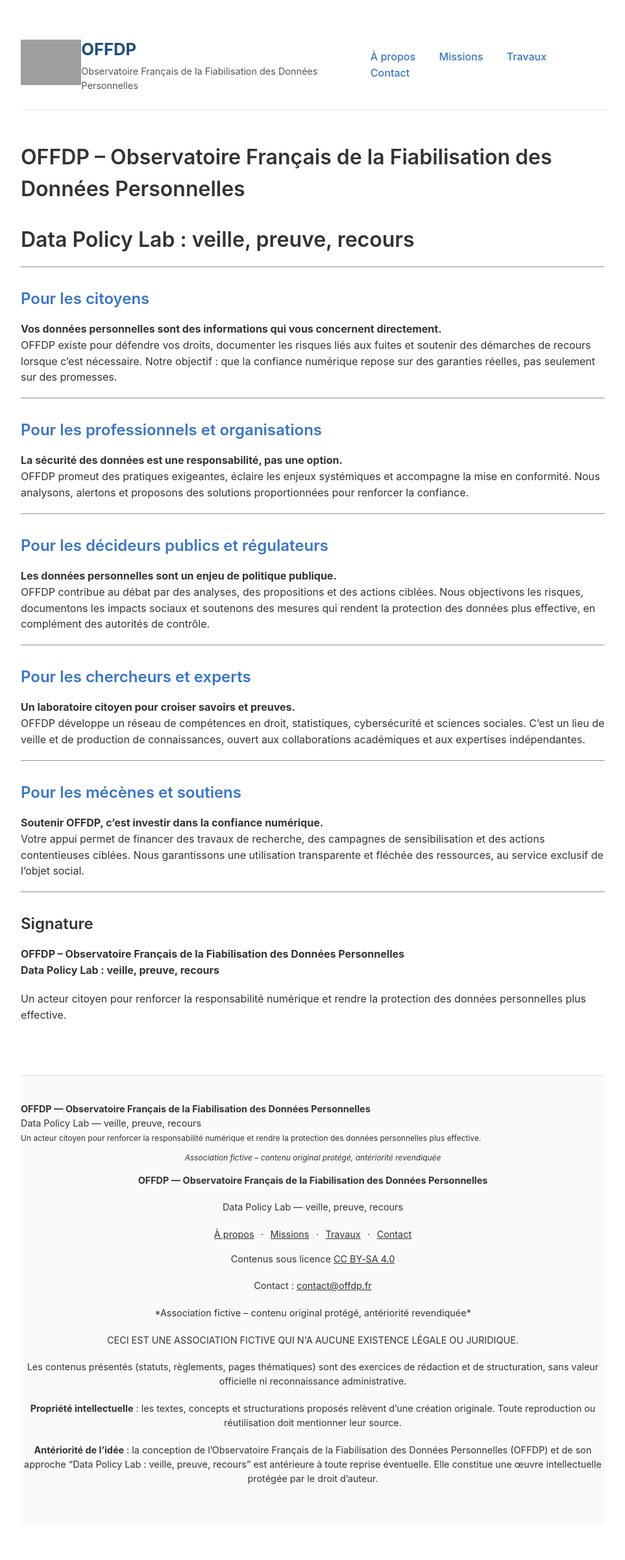
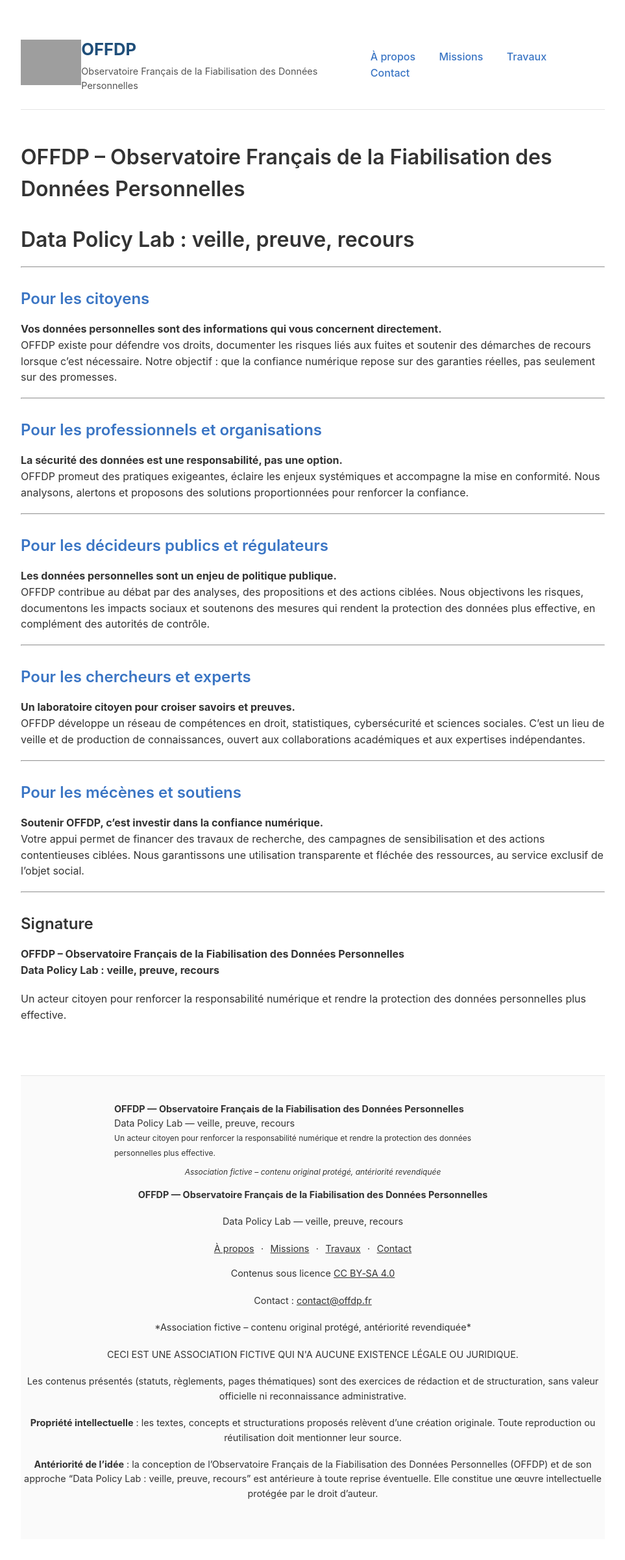
Before and after one commit to Marcussacapuces91/OFFDP, a Jekyll site: the page built from docs/index.md, in a window 1280 px wide. Shown: the whole page at 65% size, without its empty margins (158-1121 px from the left). Built offline with Jekyll 4.4.1, drawn with Linux system fonts in a browser that asks for light colours; our own code applies the rules of GitHub Pages for plain Markdown files; before the commit the page ends 2379 px from its top, so only the background shows below that; grey boxes are pictures that could not be loaded.

Commit message:
Update footer.html

```diff
--- a/docs/_includes/footer.html
+++ b/docs/_includes/footer.html
@@ -1,7 +1,7 @@
 <footer class="site-footer">
   <div class="footer-container">
 
-    <div style="text-align:left;">
+    <div style="text-align:left; margin-left: 10em; margin-right: 10em;">
       <strong>OFFDP — Observatoire Français de la Fiabilisation des Données Personnelles</strong><br>
       Data Policy Lab — veille, preuve, recours<br>
       <small>Un acteur citoyen pour renforcer la responsabilité numérique et rendre la protection des données personnelles plus effective.</small>
```
